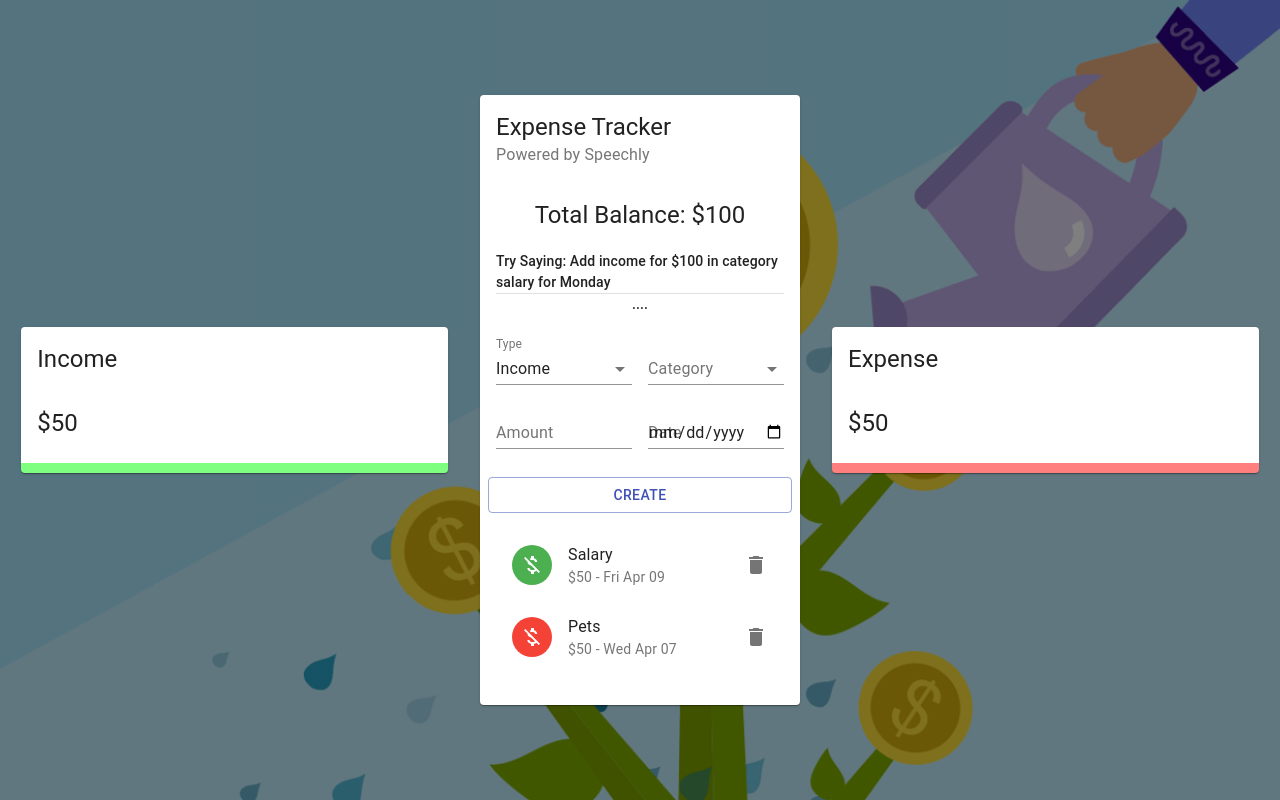
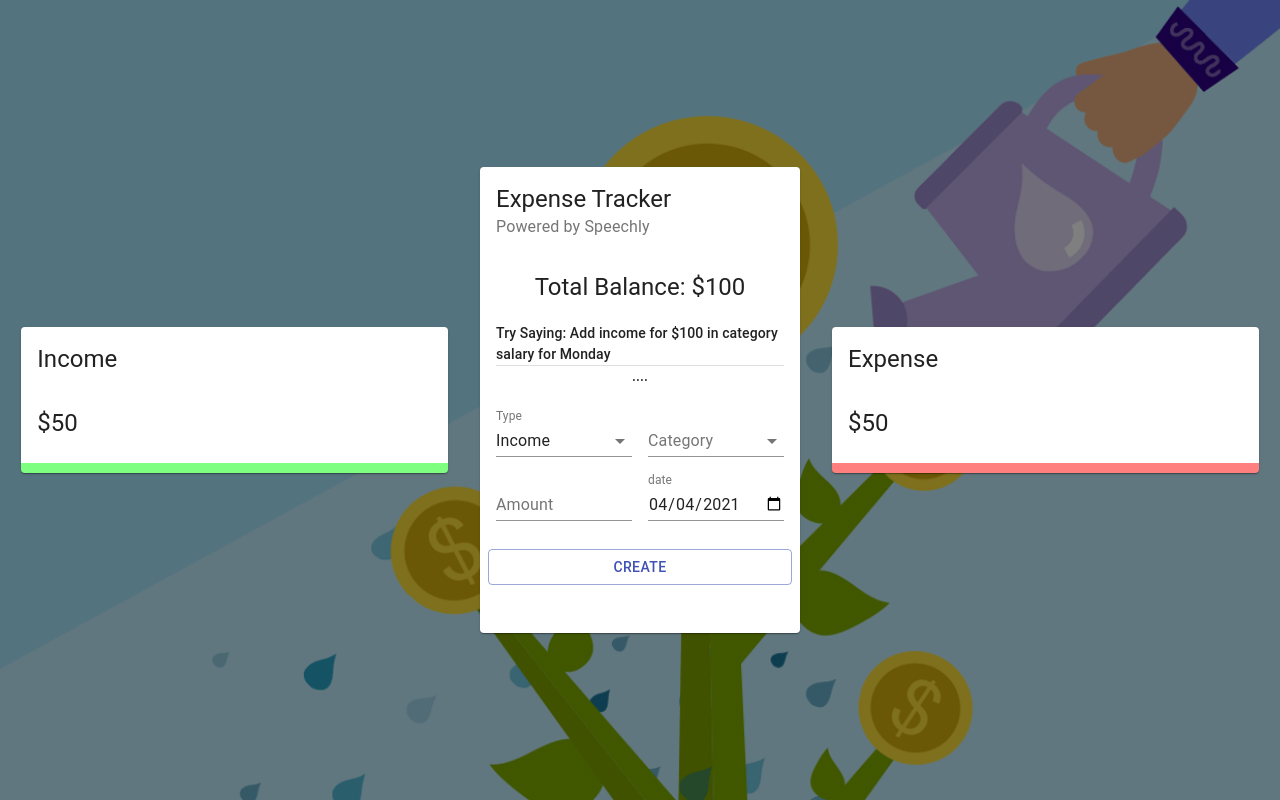
Before and after one commit to lario0913/expense-tracker, a React (Create React App) app: page / in a window 1280 px wide. Built offline with nearby package versions, Linux system fonts and the light colour scheme.

Commit message:
updating and displaying the state data with context

```diff
--- a/src/components/Main/Form/Form.js
+++ b/src/components/Main/Form/Form.js
@@ -4,10 +4,12 @@
 
 import useStyles from './styles'
 import { ExpenseTrackerContext } from '../../../context/context'
+import { expenseCategories, incomeCategories } from '../../../constants/categories'
+import formatDate from '../../../utils/formatDate'
 
 const initialState = {
     amount: '',
-    date: new Date(),
+    date: formatDate(new Date()),
     category: '',
     type: 'Income'
 }
@@ -15,6 +17,8 @@
     const classes = useStyles()
     const [formData, setFormData] = useState(initialState)
     const {addTransaction} = useContext(ExpenseTrackerContext)
+
+    const selectedCategory = formData.type === "Income" ? incomeCategories : expenseCategories
 
     const addNewTransaction = () => {
         const transaction = {
@@ -54,8 +58,9 @@
                         value={formData.category}
                         onChange={e => setFormData({...formData, category:e.target.value})}
                     >
-                        <MenuItem value="business">Business</MenuItem>
-                        <MenuItem value="salary">Salary</MenuItem>
+                        {
+                            selectedCategory.map(c => <MenuItem key={c.type} value={c.type}>{c.type}</MenuItem>)
+                        }
                     </Select>
                 </FormControl>
             </Grid>
@@ -71,10 +76,10 @@
             <Grid item xs={6}>
                 <TextField
                     type="date"
-                    label="Date"
+                    label="date"
                     fullWidth
                     value={formData.date}
-                    onChange={e => setFormData({...formData, date:e.target.value})}
+                    onChange={e => setFormData({...formData, date: formatDate(e.target.value)})}
                 />
             </Grid>
             <Button
--- a/src/components/Main/List/List.js
+++ b/src/components/Main/List/List.js
@@ -8,12 +8,8 @@
 
 const List = () => {
     const classes = useStyles()
-    const {deleteTransaction} = useContext(ExpenseTrackerContext)
+    const {deleteTransaction, transactions} = useContext(ExpenseTrackerContext)
 
-    const transactions = [
-        {id: 1, type: "Income", category: "Salary", amount: 50, date: "Fri Apr 09"},
-        {id: 2, type: "Expense", category: "Pets", amount: 50, date: "Wed Apr 07"}
-    ]
     return (
         <MUIList dense={false} className={classes.list} >
             {
@@ -27,7 +23,7 @@
                             </ListItemAvatar>
                             <ListItemText primary={transaction.category} secondary={`$${transaction.amount} - ${transaction.date}`} />
                             <ListItemSecondaryAction>
-                                <IconButton edge="end" aria-label="delete" >
+                                <IconButton edge="end" aria-label="delete" onClick={() => deleteTransaction(transaction.id)}>
                                     <Delete />
                                 </IconButton>
                             </ListItemSecondaryAction>
--- /dev/null
+++ b/src/constants/categories.js
@@ -0,0 +1,33 @@
+const incomeColors = ['#123123', '#154731', '#165f40', '#16784f', '#14915f', '#10ac6e', '#0bc77e', '#04e38d', '#00ff9d'];
+const expenseColors = ['#b50d12', '#bf2f1f', '#c9452c', '#d3583a', '#dc6a48', '#e57c58', '#ee8d68', '#f79d79', '#ffae8a', '#cc474b', '#f55b5f'];
+
+export const incomeCategories = [
+  { type: 'Business', amount: 0, color: incomeColors[0] },
+  { type: 'Investments', amount: 0, color: incomeColors[1] },
+  { type: 'Extra income', amount: 0, color: incomeColors[2] },
+  { type: 'Deposits', amount: 0, color: incomeColors[3] },
+  { type: 'Lottery', amount: 0, color: incomeColors[4] },
+  { type: 'Gifts', amount: 0, color: incomeColors[5] },
+  { type: 'Salary', amount: 0, color: incomeColors[6] },
+  { type: 'Savings', amount: 0, color: incomeColors[7] },
+  { type: 'Rental income', amount: 0, color: incomeColors[8] },
+];
+
+export const expenseCategories = [
+  { type: 'Bills', amount: 0, color: expenseColors[0] },
+  { type: 'Car', amount: 0, color: expenseColors[1] },
+  { type: 'Clothes', amount: 0, color: expenseColors[2] },
+  { type: 'Travel', amount: 0, color: expenseColors[3] },
+  { type: 'Food', amount: 0, color: expenseColors[4] },
+  { type: 'Shopping', amount: 0, color: expenseColors[5] },
+  { type: 'House', amount: 0, color: expenseColors[6] },
+  { type: 'Entertainment', amount: 0, color: expenseColors[7] },
+  { type: 'Phone', amount: 0, color: expenseColors[8] },
+  { type: 'Pets', amount: 0, color: expenseColors[9] },
+  { type: 'Other', amount: 0, color: expenseColors[10] },
+];
+
+export const resetCategories = () => {
+  incomeCategories.forEach((c) => c.amount = 0);
+  expenseCategories.forEach((c) => c.amount = 0);
+};
--- a/src/context/context.js
+++ b/src/context/context.js
@@ -8,7 +8,6 @@
 export const Provider = ({children}) => {
     const [transactions, dispatch] = useReducer(contextReducer, initialState)
 
-    console.log(transactions)
     // Action Creators OR Dispatch functions
     const deleteTransaction = (id) => {
         dispatch({
@@ -26,7 +25,8 @@
     return (
         <ExpenseTrackerContext.Provider value={{
             deleteTransaction,
-            addTransaction
+            addTransaction,
+            transactions
         }}>
             {children}
         </ExpenseTrackerContext.Provider>
--- /dev/null
+++ b/src/utils/formatDate.js
@@ -0,0 +1,17 @@
+const formatDate = (date) => {
+    const d = new Date(date)
+    let month = `${d.getMonth() + 1}`
+    let day = `${d.getDay()}`
+    const year = d.getFullYear()
+
+    if(month.length < 2){
+        month = `0${month}`
+    }
+    if(day.length < 2){
+        day = `0${day}`
+    }
+
+    return [year, month, day].join('-')
+}
+
+export default formatDate
```
